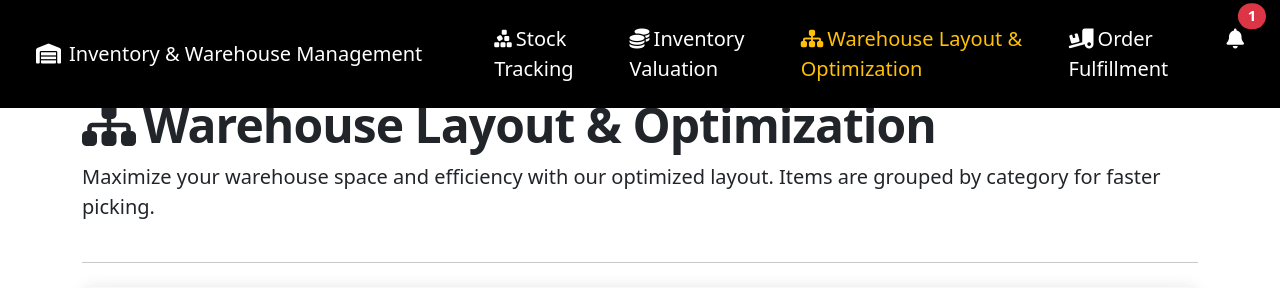
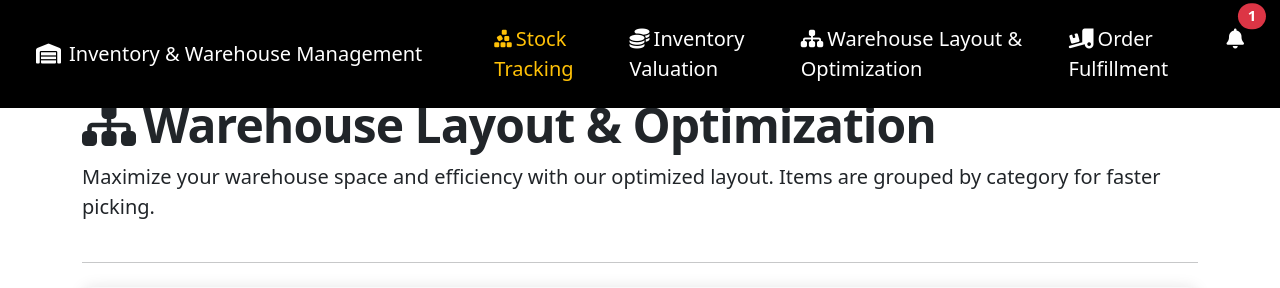
Before and after one commit to Scammur/ITECPROJECT, a PHP site: page /warehouse-layout-optimization.php in a window 1280 px wide. Shown: the top 288 px of the page. Run offline with PHP 8.4, Linux system fonts and the light colour scheme; data comes from the database, SQL or seed files in the repository.

Commit message:
Add files via upload

```diff
--- a/warehouse-layout-optimization.php
+++ b/warehouse-layout-optimization.php
@@ -16,6 +16,13 @@
     <link rel="stylesheet" href="https://cdnjs.cloudflare.com/ajax/libs/animate.css/4.1.1/animate.min.css"/>
 
     <style>
+        ::-webkit-scrollbar {
+            display: none;
+        }
+        html {
+            -ms-overflow-style: none;  /* IE and Edge */
+            scrollbar-width: none;  /* Firefox */
+        }
         :root {
             --primary: #0d6efd;
             --warning: #ffc107;
@@ -125,21 +132,21 @@
     <nav class="navbar navbar-expand-lg navbar-dark fixed-top py-3">
         <div class="container-fluid">
             <a class="navbar-brand ps-4" href="index.php">
-                <i class="fa-solid fa-warehouse me-2"></i>Inventory & Warehouse Management
+              <i class="fa-solid fa-warehouse me-2"></i>Inventory & Warehouse Management
             </a>
             <button class="navbar-toggler" type="button" data-bs-toggle="collapse" data-bs-target="#navbarNav">
                 <span class="navbar-toggler-icon"></span>
             </button>
             <div class="collapse navbar-collapse justify-content-end" id="navbarNav">
                 <ul class="navbar-nav gap-3">
-                    <li class="nav-item ms-lg-5">
-                        <a class="nav-link" href="stock-tracking.php"><i class="fa-solid fa-cubes-stacked me-1"></i>Stock Tracking</a>
+                    <li class="nav-item ms-5">
+                        <a class="nav-link active" href="stock-tracking.php"><i class="fa-solid fa-cubes-stacked me-1"></i>Stock Tracking</a>
                     </li>
                     <li class="nav-item">
                         <a class="nav-link" href="inventory-valuation.php"><i class="fa-solid fa-coins me-1"></i>Inventory Valuation</a>
                     </li>
                     <li class="nav-item">
-                        <a class="nav-link active" href="warehouse-layout-optimization.php"><i class="fa-solid fa-sitemap me-1"></i>Warehouse Layout & Optimization</a>
+                        <a class="nav-link" href="warehouse-layout-optimization.php"><i class="fa-solid fa-sitemap me-1"></i>Warehouse Layout & Optimization</a>
                     </li>
                     <li class="nav-item">
                         <a class="nav-link" href="order-fulfillment.php"><i class="fa-solid fa-truck-ramp-box me-1"></i>Order Fulfillment</a>
```
